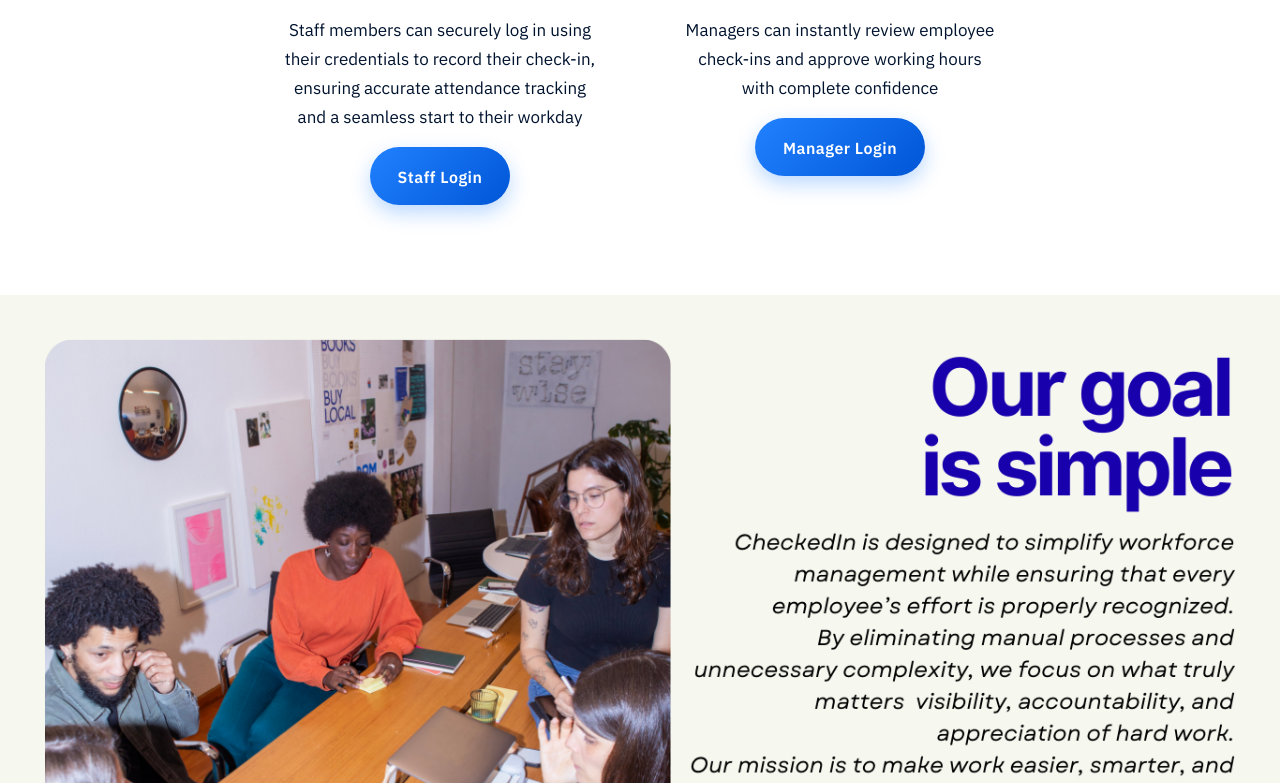
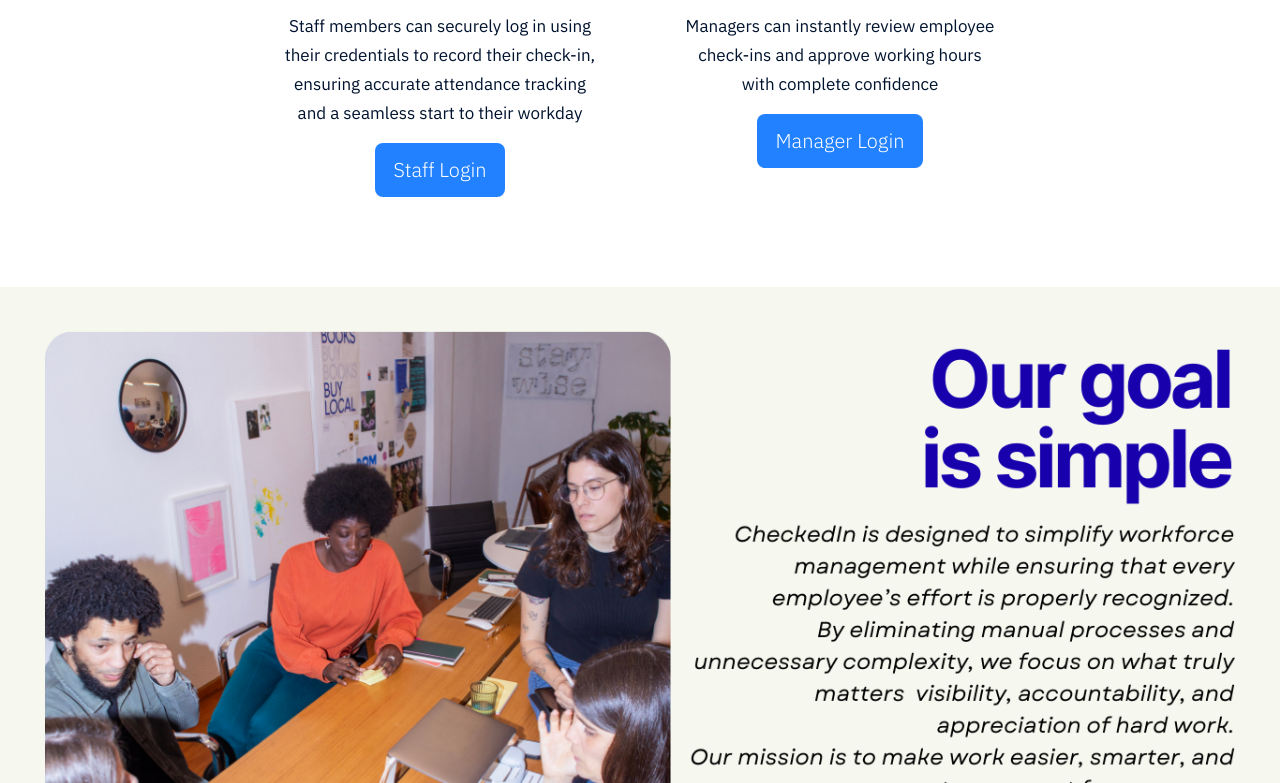
Before and after one commit to Sarthakpuri1818/CheckedIn-, a Next.js app in the folder checkedin/: page / in a window 1280 px wide. Shown: the part 1497-2280 px from the top of the page. Built offline with nearby package versions, Linux system fonts and the light colour scheme; a web font is replaced by a local one.

Commit message:
style: added about us button UI

```diff
--- a/checkedin/app/page.css
+++ b/checkedin/app/page.css
@@ -297,51 +297,3 @@
 .get-started-button:hover {
   background-color: #1a6fe0;
 }
-
-
-
-
-
-
-.aboutus {
-  display: flex;
-  justify-content: center;
-  align-items: center;
-  margin-top: 30px;
-}
-
-.get-started-button {
-  background: linear-gradient(135deg, #2181ff, #0056d6);
-  border: none;
-  border-radius: 50px;
-  padding: 14px 28px;
-  cursor: pointer;
-  transition: all 0.3s ease;
-  box-shadow: 0 8px 20px rgba(33, 129, 255, 0.3);
-}
-
-.get-started-button:hover {
-  transform: translateY(-3px) scale(1.03);
-  box-shadow: 0 12px 30px rgba(33, 129, 255, 0.5);
-}
-
-.get-started-button:active {
-  transform: scale(0.98);
-}
-
-.btn-link {
-  text-decoration: none;
-  color: white;
-  font-size: 16px;
-  font-weight: 600;
-  letter-spacing: 0.5px;
-}
-
-.get-started-button span {
-  display: inline-block;
-  transition: transform 0.3s ease;
-}
-
-.get-started-button:hover span {
-  transform: translateX(4px);
-}
--- a/checkedin/app/page.tsx
+++ b/checkedin/app/page.tsx
@@ -22,6 +22,7 @@ export default function Home(){
   <Link href="/register">
     <button className="get-started-button">Let's Get Started</button>
   </Link>
+
 </section>
 
       <div className="team">
@@ -147,13 +148,7 @@ export default function Home(){
   </video>
 </div>
 </div>
-<div className="aboutus">
-  <button className="get-started-button">
-  <Link href="/about" className="btn-link">
-    <span>About Us</span>
-  </Link>
-</button>
-</div>
+
 
 
 
```
